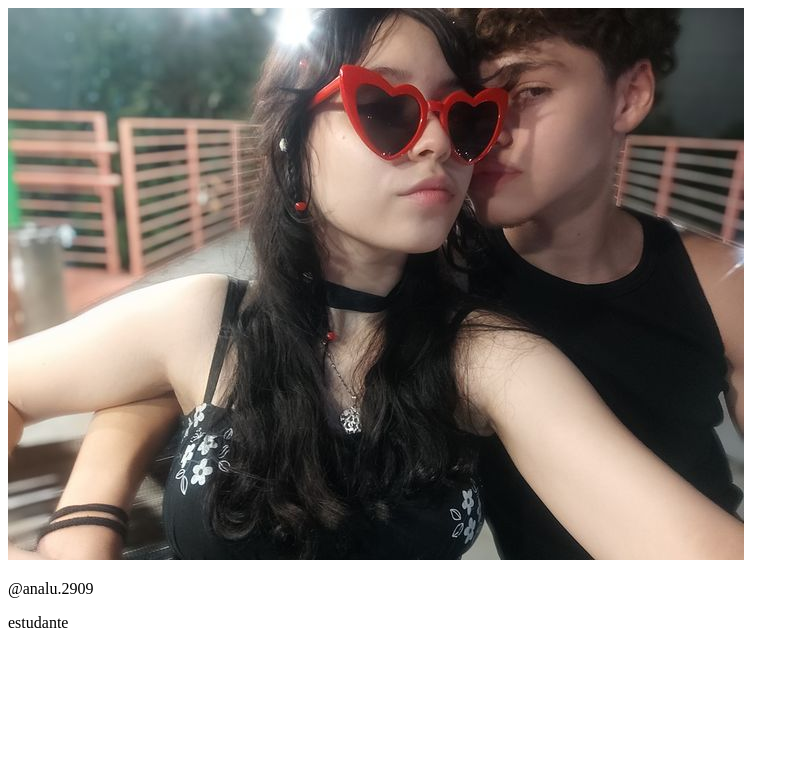
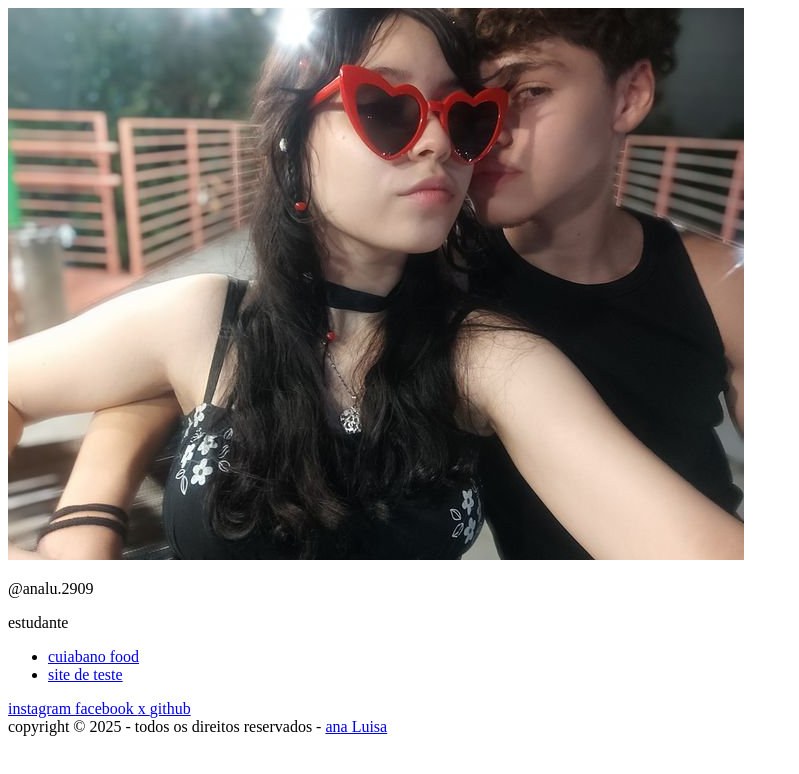
Before and after one commit to ana-luisa-29/perfil-contato, a plain HTML site: page index.html in a window 1280 px wide. Shown: the whole page, without its empty margins (0-799 px from the left). Drawn offline with nearby package versions, Linux system fonts and the light colour scheme.

Commit message:
add links de projetos e social media

```diff
--- a/index.html
+++ b/index.html
@@ -6,6 +6,7 @@
     <link rel="preconnect" href="https://fonts.googleapis.com">
 <link rel="preconnect" href="https://fonts.gstatic.com" crossorigin>
 <link href="https://fonts.googleapis.com/css2?family=Inter:ital,opsz,wght@0,14..32,100..900;1,14..32,100..900&display=swap" rel="stylesheet">
+<link rel="stylesheet" href="style.css">
     <title>Perfil da Ana Luisa</title>
 </head>
 <body>
@@ -19,6 +20,79 @@
             <p>@analu.2909</p>
             <span>estudante</span>
         </div><!--finish profile-->
+        <!--project list-->
+        <ul>
+            <li>
+                <a
+                    href="http://"
+                    target="_blank"
+                    rel="noopener noreferrer"
+                >
+                    cuiabano food
+                </a>
+            </li>
+            <li>
+                <a
+                    href="http://"
+                    target="_blank"
+                    rel="noopener noreferrer"
+                >
+                    site de teste
+                </a>
+            </li>
+        </ul> <!-- Finish project list-->
+        <!--social media list-->
+        <div id="social-links">
+            <a
+                    href="http://"
+                    target="_blank"
+                    rel="noopener noreferrer"
+                >
+                    instagram
+                </a>
+                <a
+                    href="http://"
+                    target="_blank"
+                    rel="noopener noreferrer"
+                >
+                    facebook
+                </a>
+                <a
+                    href="http://"
+                    target="_blank"
+                    rel="noopener noreferrer"
+                >
+                    x
+                </a>
+                <a
+                    href="http://"
+                    target="_blank"
+                    rel="noopener noreferrer"
+                >
+                    github
+                </a>
+        </div><!--finish social media-->
+        <!--footer-->
+        <div>
+            <span>
+                copyright &copy; 2025 - todos os direitos reservados -
+                <a
+                    href="http://"
+                    target="_blank"
+                    rel="noopener noreferrer"
+                >
+                    ana Luisa
+                </a>
+            </span>
+        </div>
+        <script
+            type="module"
+            src="https://unpkg.com/ionicons@7.1.0/dist/ionicons.esm.js">
+        </script>
+        <script
+            nomodule
+            src="https://unpkg.com/ionicons@7.1.0/dist/ionicons.js">
+        </script>
     </main>
 </body>
 </html>
```
